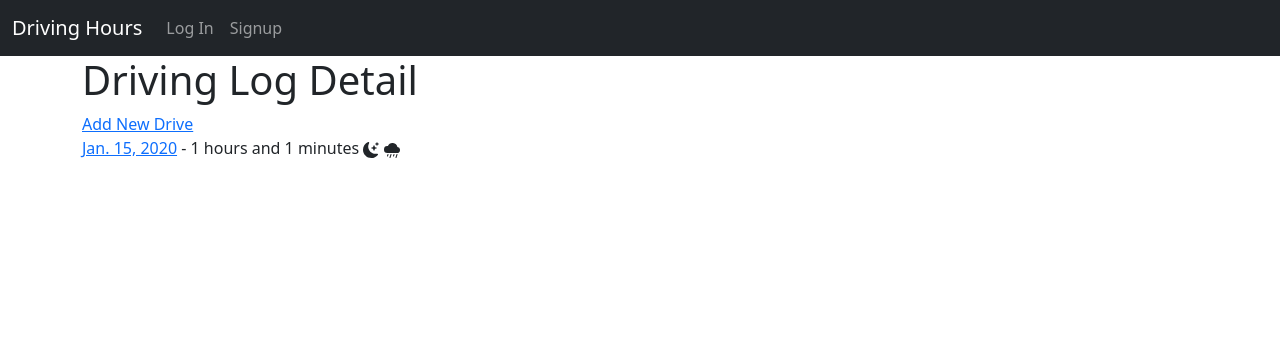
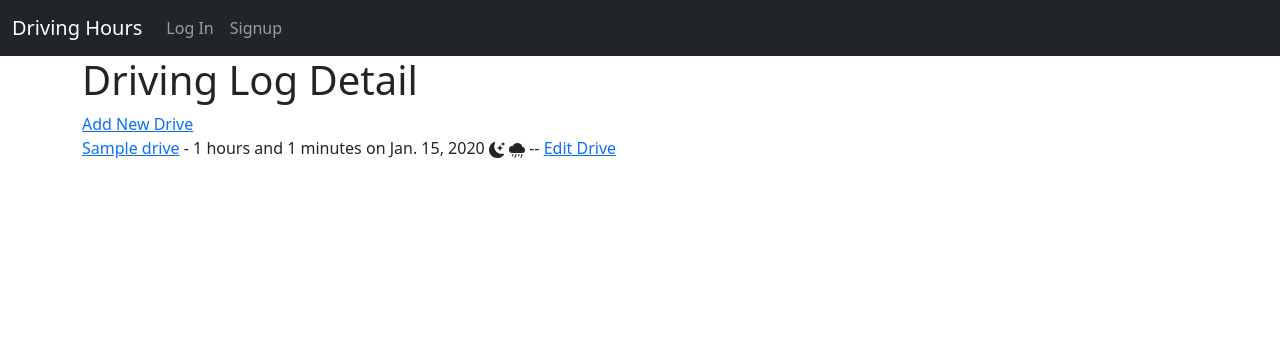
Before and after one commit to jaerrib/driving-hours, a Django app: template templates/driving_logs/driving_log_detail.html in a window 1280 px wide. Shown: the top 356 px of the page. Run offline with Django 4.2, Linux system fonts and the light colour scheme; the template is opened without the code that fills it: values that come from a table or form of the project are taken from there, others are empty; tables that the repository leaves empty hold one stand-in row (values such as "Sample post"); parts of the project's set-up code (start-up, migrations or seed data) failed here and were passed over.

Commit message:
Add Drive name to detail template

```diff
--- a/templates/driving_logs/driving_log_detail.html
+++ b/templates/driving_logs/driving_log_detail.html
@@ -6,9 +6,9 @@
     <h1>Driving Log Detail</h1>
     <a href="{% url 'drive_new' driving_log_pk %}">Add New Drive</a>
     {% for drive in drive_list %}
-        <p><a href="{{ drive.get_absolute_url }}">{{ drive.date }}</a>
+        <p><a href="{{ drive.get_absolute_url }}">{{ drive.name }}</a>
             - {{ drive.hours }} hours and {{ drive.minutes }}
-            minutes
+            minutes on {{ drive.date }}
             {% if drive.night %}
                 <svg xmlns="http://www.w3.org/2000/svg" width="16" height="16"
                      fill="currentColor" class="bi bi-moon-stars-fill"
@@ -24,6 +24,7 @@
                     <path d="M4.158 12.025a.5.5 0 0 1 .316.633l-.5 1.5a.5.5 0 1 1-.948-.316l.5-1.5a.5.5 0 0 1 .632-.317m3 0a.5.5 0 0 1 .316.633l-1 3a.5.5 0 1 1-.948-.316l1-3a.5.5 0 0 1 .632-.317m3 0a.5.5 0 0 1 .316.633l-.5 1.5a.5.5 0 1 1-.948-.316l.5-1.5a.5.5 0 0 1 .632-.317m3 0a.5.5 0 0 1 .316.633l-1 3a.5.5 0 1 1-.948-.316l1-3a.5.5 0 0 1 .632-.317m.247-6.998a5.001 5.001 0 0 0-9.499-1.004A3.5 3.5 0 1 0 3.5 11H13a3 3 0 0 0 .405-5.973"/>
                 </svg>
             {% endif %}
+            -- <a href="{% url 'drive_edit' drive.pk %}">Edit Drive</a>
         </p>
 
     {% endfor %}
```
